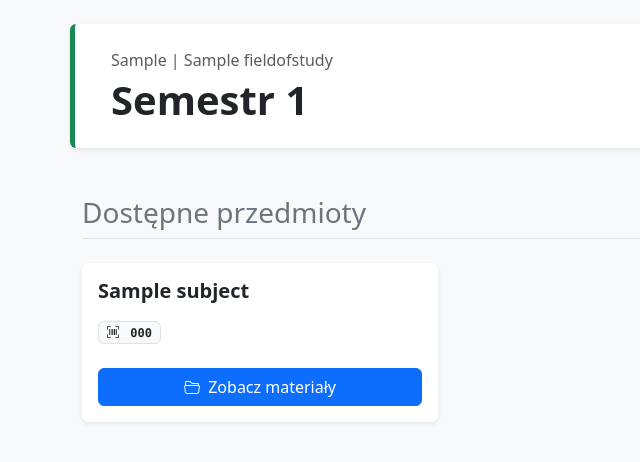
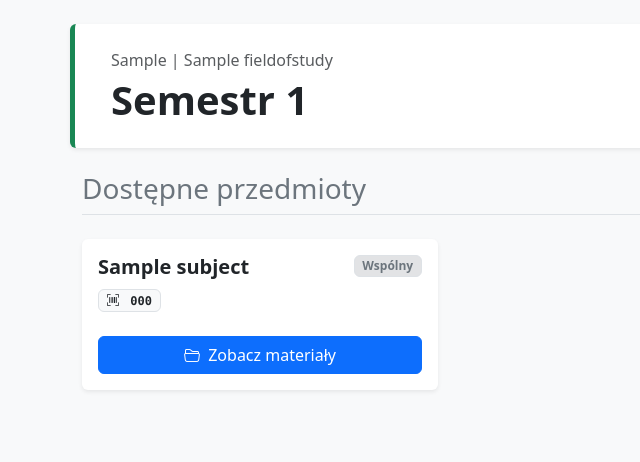
Before and after one commit to pawelhiszpanski/academic_hub, a Django app: page /field/1/semester/1 in a window 1280 px wide. Shown: the part 56-518 px from the top of the page, without its empty margins (0-640 px from the left). Run offline with Django 5.2, Linux system fonts and the light colour scheme; tables that the repository leaves empty hold one stand-in row (values such as "Sample post").

Commit message:
feature with paths on 4th and 5th semester

```diff
--- a/resources/models.py
+++ b/resources/models.py
@@ -23,5 +23,17 @@ class Subject(models.Model):
     semester = models.IntegerField()
     field_of_study = models.ForeignKey(FieldOfStudy, on_delete=models.CASCADE, related_name="subjects")
 
+    STREAM_CHOICES = [
+        ('ALL', 'Wspólny'),
+        ('APP', 'Aplikacje'),
+        ('SYS', 'Systemy'),
+    ]
+
+    stream = models.CharField(
+        max_length=3,
+        choices=STREAM_CHOICES,
+        default='ALL'
+    )
+
     def __str__(self):
         return f"{self.name} (Semester: {self.semester} - {self.field_of_study.name})"
--- a/resources/templates/resources/semester_detail.html
+++ b/resources/templates/resources/semester_detail.html
@@ -17,7 +17,7 @@
         </div>
     </nav>
 
-    <div class="container mb-5">
+    <div class="container mb-4">
         <div class="row bg-white p-4 rounded shadow-sm border-start border-5 border-success">
             <div class="col">
                 <p class="text-muted mb-1 fs-6">
@@ -28,6 +28,27 @@
         </div>
     </div>
 
+    {% if semester_number == 5 or semester_number == 6 %}
+    <div class="container mb-4">
+        <div class="bg-white p-3 rounded shadow-sm d-flex flex-column flex-md-row align-items-center justify-content-between">
+            <span class="fw-bold text-secondary mb-2 mb-md-0">
+                <i class="bi bi-diagram-3 me-2"></i> Wybierz strumień kształcenia:
+            </span>
+            <div class="nav nav-pills">
+                <a href="?stream=ALL" class="nav-link {% if selected_stream == 'ALL' %}active bg-success{% else %}text-dark{% endif %} fw-medium me-2">
+                    Wspólne przedmioty
+                </a>
+                <a href="?stream=APP" class="nav-link {% if selected_stream == 'APP' %}active bg-success{% else %}text-dark{% endif %} fw-medium me-2">
+                    Aplikacje
+                </a>
+                <a href="?stream=SYS" class="nav-link {% if selected_stream == 'SYS' %}active bg-success{% else %}text-dark{% endif %} fw-medium">
+                    Systemy
+                </a>
+            </div>
+        </div>
+    </div>
+    {% endif %}
+
     <div class="container mb-5">
         <h3 class="mb-4 text-secondary border-bottom pb-2">Dostępne przedmioty</h3>
 
@@ -37,7 +58,18 @@
                 <div class="col">
                     <div class="card h-100 shadow-sm border-0 hover-effect">
                         <div class="card-body d-flex flex-column">
-                            <h4 class="card-title h5 fw-bold text-dark mb-3">{{ subject.name }}</h4>
+                            <div class="d-flex justify-content-between align-items-start mb-2">
+                                <h4 class="card-title h5 fw-bold text-dark mb-0 me-2">{{ subject.name }}</h4>
+
+                                {% if subject.stream == 'ALL' %}
+                                    <span class="badge bg-secondary-subtle text-secondary border">Wspólny</span>
+                                {% elif subject.stream == 'APP' %}
+                                    <span class="badge bg-primary-subtle text-primary border">Aplikacje</span>
+                                {% elif subject.stream == 'SYS' %}
+                                    <span class="badge bg-info-subtle text-info border">Systemy</span>
+                                {% endif %}
+                            </div>
+
                             <div class="mb-4">
                                 <span class="badge bg-light text-dark border font-monospace px-2 py-1">
                                     <i class="bi bi-upc-scan me-1"></i> {{ subject.code }}
@@ -50,11 +82,10 @@
                         </div>
                     </div>
                 </div>
-
             {% empty %}
                 <div class="col-12">
                     <div class="alert alert-warning shadow-sm border-0" role="alert">
-                        <i class="bi bi-info-circle me-2"></i> Brak przedmiotów w bazie dla tego semestru. Dodaj je w panelu administratora!
+                        <i class="bi bi-info-circle me-2"></i> Brak przedmiotów dla wybranych kryteriów w bazie danych.
                     </div>
                 </div>
             {% endfor %}
--- a/resources/views.py
+++ b/resources/views.py
@@ -1,6 +1,6 @@
 from django.shortcuts import render
-from django.http import HttpResponse
 from .models import *
+from django.db.models import Q
 
 # Create your views here.
 def index(request):
@@ -19,10 +19,14 @@ def field_detail(request, field_id):
 
 def semester_detail(request, field_id, semester_id):
     field = FieldOfStudy.objects.get(id=field_id)
-    subjects = Subject.objects.filter(field_of_study=field, semester=semester_id)
+
+    selected_stream = request.GET.get('stream', 'ALL')
+
+    subjects = Subject.objects.filter(field_of_study=field, semester=semester_id).filter(Q(stream='ALL') | Q(stream=selected_stream))
     context = {
         'field': field,
         'subjects': subjects,
         'semester_number': semester_id,
+        'selected_stream': selected_stream,
     }
     return render(request, 'resources/semester_detail.html', context)
```
